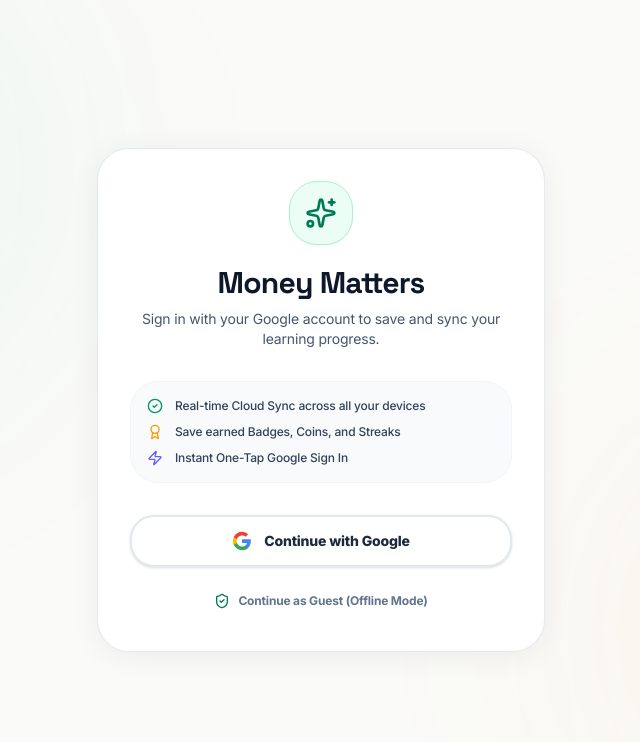
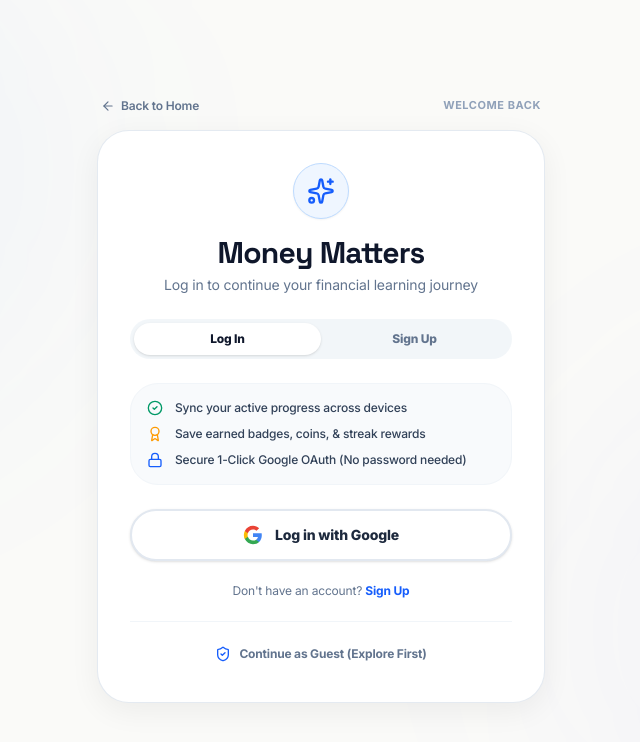
Before and after one commit to Deepak0205p/money-matters-frontend, a Next.js app: page /auth in a window 1280 px wide. Shown: the top 742 px of the page, without its empty margins (319-959 px from the left). Built offline with nearby package versions, Linux system fonts and the light colour scheme; no server answers.

Commit message:
Update Auth UI with Login/Signup tabs, Google OAuth exclusivity, and Navbar buttons

```diff
--- a/src/app/auth/page.jsx
+++ b/src/app/auth/page.jsx
@@ -6,14 +6,16 @@ import { motion, AnimatePresence } from 'framer-motion';
 import { auth, googleProvider } from '@/lib/firebase';
 import { signInWithPopup } from 'firebase/auth';
 import { useAppStore } from '@/lib/store/useAppStore';
+import Link from 'next/link';
 import {
-  Sparkles, AlertCircle, Loader2, ShieldCheck, CheckCircle2, Award, Zap
+  Sparkles, AlertCircle, Loader2, ShieldCheck, CheckCircle2, Award, Zap, ArrowRight, ArrowLeft, Lock
 } from 'lucide-react';
 
 export default function AuthPage() {
   const router = useRouter();
   const { setUser } = useAppStore();
 
+  const [mode, setMode] = useState('login'); // 'login' | 'signup'
   const [loading, setLoading] = useState(false);
   const [error, setError] = useState('');
 
@@ -42,7 +44,7 @@ export default function AuthPage() {
       } else if (err.code === 'auth/unauthorized-domain') {
         setError('This domain is not authorized in Firebase Console. Add your Render domain to Authorized Domains.');
       } else {
-        setError(err.message || 'Google sign in failed. Please try again.');
+        setError(err.message || 'Google authentication failed. Please try again.');
       }
     } finally {
       setLoading(false);
@@ -50,35 +52,77 @@ export default function AuthPage() {
   };
 
   return (
-    <div className="min-h-screen bg-[#FAFAF8] flex flex-col items-center justify-center relative overflow-hidden px-4 py-12">
+    <div className="min-h-screen bg-[#FAFAF8] flex flex-col items-center justify-center relative overflow-hidden px-4 py-10">
 
       {/* Background Decor */}
-      <div className="absolute top-[-10%] left-[-10%] w-[500px] h-[500px] rounded-full bg-emerald-500/[0.05] blur-[120px] pointer-events-none" />
-      <div className="absolute bottom-[-10%] right-[-10%] w-[500px] h-[500px] rounded-full bg-amber-500/[0.05] blur-[120px] pointer-events-none" />
+      <div className="absolute top-[-10%] left-[-10%] w-[500px] h-[500px] rounded-full bg-blue-500/[0.05] blur-[120px] pointer-events-none" />
+      <div className="absolute bottom-[-10%] right-[-10%] w-[500px] h-[500px] rounded-full bg-indigo-500/[0.05] blur-[120px] pointer-events-none" />
 
-      {/* Main Container */}
+      {/* Back to Home Link */}
+      <div className="w-full max-w-md mb-4 flex justify-between items-center relative z-10 px-1">
+        <Link
+          href="/"
+          className="inline-flex items-center gap-1.5 text-xs font-semibold text-slate-500 hover:text-slate-900 transition-colors"
+        >
+          <ArrowLeft size={14} />
+          <span>Back to Home</span>
+        </Link>
+        <span className="text-[11px] font-bold text-slate-400 uppercase tracking-wider">
+          {mode === 'login' ? 'Welcome Back' : 'Get Started'}
+        </span>
+      </div>
+
+      {/* Main Card */}
       <motion.div
         initial={{ opacity: 0, y: 20 }}
         animate={{ opacity: 1, y: 0 }}
         transition={{ duration: 0.5, type: 'spring', stiffness: 200, damping: 20 }}
-        className="w-full max-w-md bg-white border border-slate-200/90 rounded-[2rem] shadow-[0_4px_30px_rgba(0,0,0,0.06)] p-8 relative z-10"
+        className="w-full max-w-md bg-white border border-slate-200/90 rounded-[2rem] shadow-[0_8px_30px_rgba(0,0,0,0.06)] p-7 sm:p-8 relative z-10"
       >
-        {/* Header */}
-        <div className="text-center mb-8">
+        {/* Brand Icon & Title */}
+        <div className="text-center mb-6">
           <motion.div
             initial={{ scale: 0.8, opacity: 0 }}
             animate={{ scale: 1, opacity: 1 }}
             transition={{ delay: 0.1 }}
-            className="size-16 rounded-2xl bg-emerald-50 border border-emerald-200 text-emerald-700 flex items-center justify-center mx-auto mb-5 shadow-xs"
+            className="size-14 rounded-2xl bg-blue-50 border border-blue-200 text-blue-600 flex items-center justify-center mx-auto mb-4 shadow-xs"
           >
-            <Sparkles className="size-8 text-emerald-700" />
+            <Sparkles className="size-7 text-blue-600" />
           </motion.div>
-          <h1 className="font-display text-3xl font-extrabold text-slate-900 tracking-tight mb-2">
+          <h1 className="font-display text-2xl sm:text-3xl font-extrabold text-slate-900 tracking-tight">
             Money Matters
           </h1>
-          <p className="text-sm text-slate-600">
-            Sign in with your Google account to save and sync your learning progress.
+          <p className="text-xs sm:text-sm text-slate-500 mt-1">
+            {mode === 'login'
+              ? 'Log in to continue your financial learning journey'
+              : 'Create your account with 1-click Google OAuth'}
           </p>
+        </div>
+
+        {/* Tab Toggle (Login / Sign Up) */}
+        <div className="grid grid-cols-2 p-1 bg-slate-100/90 rounded-2xl mb-6">
+          <button
+            type="button"
+            onClick={() => setMode('login')}
+            className={`py-2 text-xs font-extrabold rounded-xl transition-all cursor-pointer ${
+              mode === 'login'
+                ? 'bg-white text-slate-900 shadow-sm'
+                : 'text-slate-500 hover:text-slate-800'
+            }`}
+          >
+            Log In
+          </button>
+          <button
+            type="button"
+            onClick={() => setMode('signup')}
+            className={`py-2 text-xs font-extrabold rounded-xl transition-all cursor-pointer ${
+              mode === 'signup'
+                ? 'bg-white text-slate-900 shadow-sm'
+                : 'text-slate-500 hover:text-slate-800'
+            }`}
+          >
+            Sign Up
+          </button>
         </div>
 
         {/* Error Alert */}
@@ -88,39 +132,39 @@ export default function AuthPage() {
               initial={{ opacity: 0, height: 0, mb: 0 }}
               animate={{ opacity: 1, height: 'auto', mb: 20 }}
               exit={{ opacity: 0, height: 0, mb: 0 }}
-              className="bg-rose-50 border border-rose-200 text-rose-700 text-sm px-4 py-3 rounded-xl flex items-start gap-3 overflow-hidden"
+              className="bg-rose-50 border border-rose-200 text-rose-700 text-xs px-4 py-3 rounded-xl flex items-start gap-2.5 overflow-hidden"
             >
               <AlertCircle className="size-4 shrink-0 mt-0.5 text-rose-600" />
-              <p className="leading-tight text-xs font-semibold">{error}</p>
+              <p className="leading-tight font-semibold">{error}</p>
             </motion.div>
           )}
         </AnimatePresence>
 
-        {/* Feature badges */}
-        <div className="space-y-2.5 mb-8 bg-slate-50 border border-slate-100 rounded-2xl p-4">
+        {/* Perks / Benefits */}
+        <div className="space-y-2.5 mb-6 bg-slate-50 border border-slate-100 rounded-2xl p-4">
           <div className="flex items-center gap-3 text-xs font-medium text-slate-700">
             <CheckCircle2 className="size-4 text-emerald-600 shrink-0" />
-            <span>Real-time Cloud Sync across all your devices</span>
+            <span>{mode === 'login' ? 'Sync your active progress across devices' : 'Instant free access to all 11 modules'}</span>
           </div>
           <div className="flex items-center gap-3 text-xs font-medium text-slate-700">
             <Award className="size-4 text-amber-500 shrink-0" />
-            <span>Save earned Badges, Coins, and Streaks</span>
+            <span>Save earned badges, coins, & streak rewards</span>
           </div>
           <div className="flex items-center gap-3 text-xs font-medium text-slate-700">
-            <Zap className="size-4 text-indigo-500 shrink-0" />
-            <span>Instant One-Tap Google Sign In</span>
+            <Lock className="size-4 text-blue-600 shrink-0" />
+            <span>Secure 1-Click Google OAuth (No password needed)</span>
           </div>
         </div>
 
-        {/* Google Auth Button */}
+        {/* Exclusive Google OAuth Button */}
         <button
           type="button"
           onClick={handleGoogleAuth}
           disabled={loading}
-          className="w-full bg-white hover:bg-slate-50 border-2 border-slate-200 hover:border-emerald-600 text-slate-800 font-extrabold text-sm py-3.5 px-4 rounded-xl transition-all flex items-center justify-center gap-3 disabled:opacity-70 disabled:cursor-not-allowed cursor-pointer shadow-sm hover:shadow-md"
+          className="w-full bg-white hover:bg-slate-50 border-2 border-slate-200 hover:border-blue-600 text-slate-800 font-extrabold text-sm py-3.5 px-4 rounded-2xl transition-all flex items-center justify-center gap-3 disabled:opacity-70 disabled:cursor-not-allowed cursor-pointer shadow-sm hover:shadow-md"
         >
           {loading ? (
-            <Loader2 className="size-5 animate-spin text-emerald-700" />
+            <Loader2 className="size-5 animate-spin text-blue-600" />
           ) : (
             <>
               <svg className="w-5 h-5 shrink-0" viewBox="0 0 24 24">
@@ -129,23 +173,40 @@ export default function AuthPage() {
                 <path d="M5.84 14.09c-.22-.66-.35-1.36-.35-2.09s.13-1.43.35-2.09V7.07H2.18C1.43 8.55 1 10.22 1 12s.43 3.45 1.18 4.93l2.85-2.22.81-.62z" fill="#FBBC05"/>
                 <path d="M12 5.38c1.62 0 3.06.56 4.21 1.64l3.15-3.15C17.45 2.09 14.97 1 12 1 7.7 1 3.99 3.47 2.18 7.07l3.66 2.84c.87-2.6 3.3-4.53 6.16-4.53z" fill="#EA4335"/>
               </svg>
-              <span>Continue with Google</span>
+              <span>{mode === 'login' ? 'Log in with Google' : 'Sign up with Google'}</span>
             </>
           )}
         </button>
 
+        {/* Mode Toggle Footer */}
+        <div className="mt-4 text-center">
+          <button
+            type="button"
+            onClick={() => setMode(mode === 'login' ? 'signup' : 'login')}
+            className="text-xs text-slate-500 hover:text-blue-600 transition-colors cursor-pointer"
+          >
+            {mode === 'login' ? (
+              <span>Don't have an account? <strong className="text-blue-600 font-bold">Sign Up</strong></span>
+            ) : (
+              <span>Already have an account? <strong className="text-blue-600 font-bold">Log In</strong></span>
+            )}
+          </button>
+        </div>
+
         {/* Guest fallback */}
+        <div className="mt-5 pt-4 border-t border-slate-100">
           <button
             type="button"
             onClick={() => {
               useAppStore.getState().loginAsGuest();
               router.push('/home/dashboard');
             }}
-          className="w-full mt-4 text-xs font-bold text-slate-500 hover:text-emerald-800 transition-colors py-2.5 flex justify-center items-center gap-2 rounded-xl hover:bg-emerald-50/50 cursor-pointer"
+            className="w-full text-xs font-bold text-slate-500 hover:text-blue-600 transition-colors py-2 flex justify-center items-center gap-2 rounded-xl hover:bg-slate-50 cursor-pointer"
           >
-          <ShieldCheck className="size-4 text-emerald-700" />
-          <span>Continue as Guest (Offline Mode)</span>
+            <ShieldCheck className="size-4 text-blue-600" />
+            <span>Continue as Guest (Explore First)</span>
           </button>
+        </div>
       </motion.div>
     </div>
   );
--- a/src/components/2d/navbar.jsx
+++ b/src/components/2d/navbar.jsx
@@ -61,7 +61,8 @@ export function Navbar() {
             {/* Language Selector */}
             <LanguageSelector variant="compact" />
 
-            <div className="flex items-center gap-2.5">
+            <div className="flex items-center gap-2">
+              {isAuthenticated && user?.email ? (
                 <Link
                   href="/home/dashboard"
                   className="flex items-center gap-2 rounded-xl bg-blue-600 hover:bg-blue-700 px-4 py-2 text-xs font-extrabold text-white shadow-sm transition-all transform hover:-translate-y-0.5"
@@ -69,6 +70,27 @@ export function Navbar() {
                   <User size={14} className="stroke-[2.5]" />
                   <span>Dashboard</span>
                 </Link>
+              ) : (
+                <>
+                  <Link
+                    href="/auth"
+                    className="flex items-center gap-1.5 rounded-xl border border-slate-200 bg-slate-50 hover:bg-slate-100 px-3.5 py-2 text-xs font-bold text-slate-700 transition-all"
+                  >
+                    <LogIn size={13} className="text-slate-600" />
+                    <span>Log In</span>
+                  </Link>
+
+                  <Link
+                    href="/auth"
+                    className="flex items-center gap-2 rounded-xl bg-blue-600 hover:bg-blue-700 px-4 py-2 text-xs font-extrabold text-white shadow-sm transition-all transform hover:-translate-y-0.5"
+                  >
+                    <svg className="w-3.5 h-3.5 fill-current" viewBox="0 0 24 24">
+                      <path d="M22.56 12.25c0-.78-.07-1.53-.2-2.25H12v4.26h5.92c-.26 1.37-1.04 2.53-2.21 3.31v2.77h3.57c2.08-1.92 3.28-4.74 3.28-8.09z" fill="#fff"/>
+                    </svg>
+                    <span>Sign Up</span>
+                  </Link>
+                </>
+              )}
             </div>
           </div>
 
@@ -121,17 +143,37 @@ export function Navbar() {
                 <LanguageSelector variant="compact" />
               </div>
 
+              {isAuthenticated && user?.email ? (
                 <Link href="/home/dashboard" onClick={() => setIsMenuOpen(false)} className="block">
                   <div className="flex items-center gap-3 rounded-xl bg-blue-600/15 border border-blue-500/25 p-3 cursor-pointer hover:bg-blue-100 transition-colors">
-                  <User size={16} className="text-blue-400" />
-                  <span className="font-semibold text-blue-400 text-sm flex-1">
+                    <User size={16} className="text-blue-600" />
+                    <span className="font-semibold text-blue-600 text-sm flex-1">
                       Open Dashboard
                     </span>
-                  <span className="text-[10px] text-blue-400/80 uppercase font-bold">
+                    <span className="text-[10px] text-blue-600/80 uppercase font-bold">
                       Go →
                     </span>
                   </div>
                 </Link>
+              ) : (
+                <div className="grid grid-cols-2 gap-2 pt-1">
+                  <Link
+                    href="/auth"
+                    onClick={() => setIsMenuOpen(false)}
+                    className="flex items-center justify-center gap-1.5 py-2.5 rounded-xl border border-slate-200 bg-slate-50 text-xs font-bold text-slate-700"
+                  >
+                    <LogIn size={14} className="text-slate-600" />
+                    <span>Log In</span>
+                  </Link>
+                  <Link
+                    href="/auth"
+                    onClick={() => setIsMenuOpen(false)}
+                    className="flex items-center justify-center gap-1.5 py-2.5 rounded-xl bg-blue-600 text-xs font-bold text-white shadow-sm"
+                  >
+                    <span>Sign Up Free</span>
+                  </Link>
+                </div>
+              )}
             </div>
           </motion.div>
         )}
```
Lines whose indentation alone changed are shown as unchanged.
